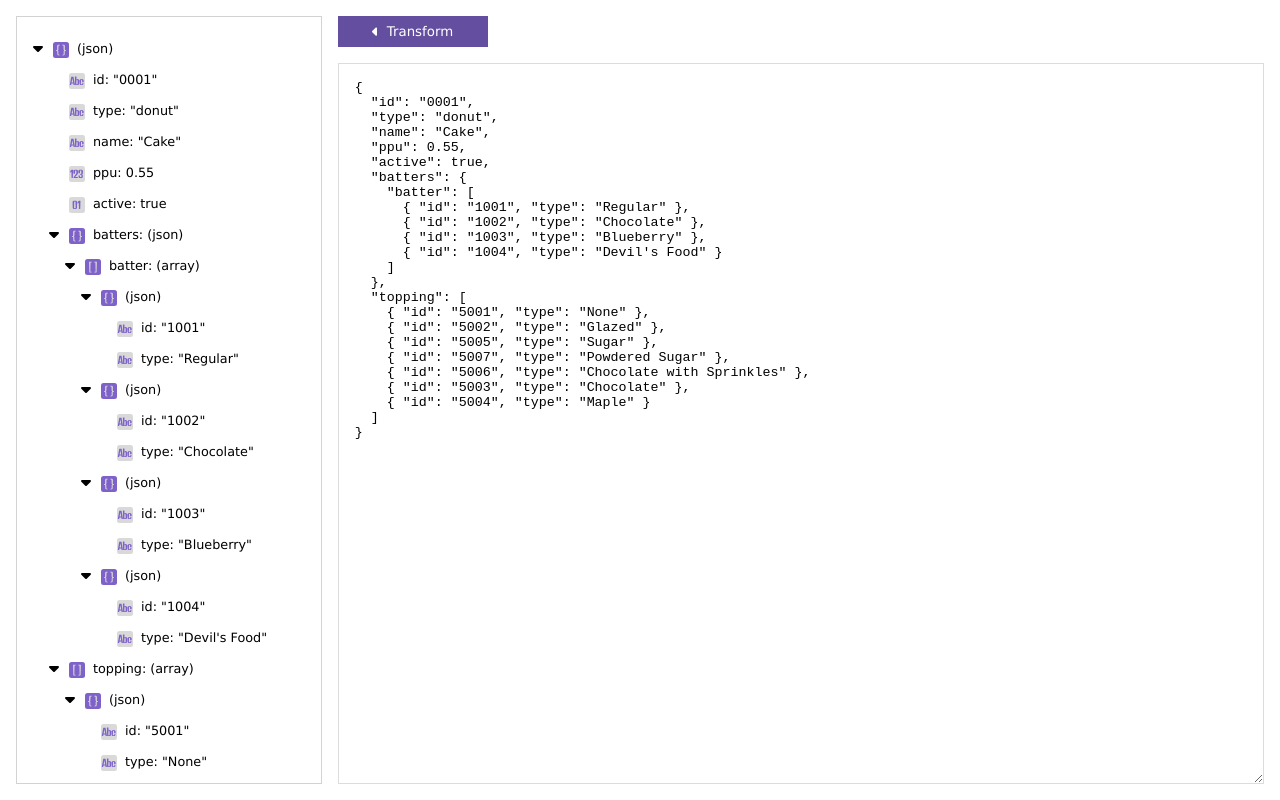
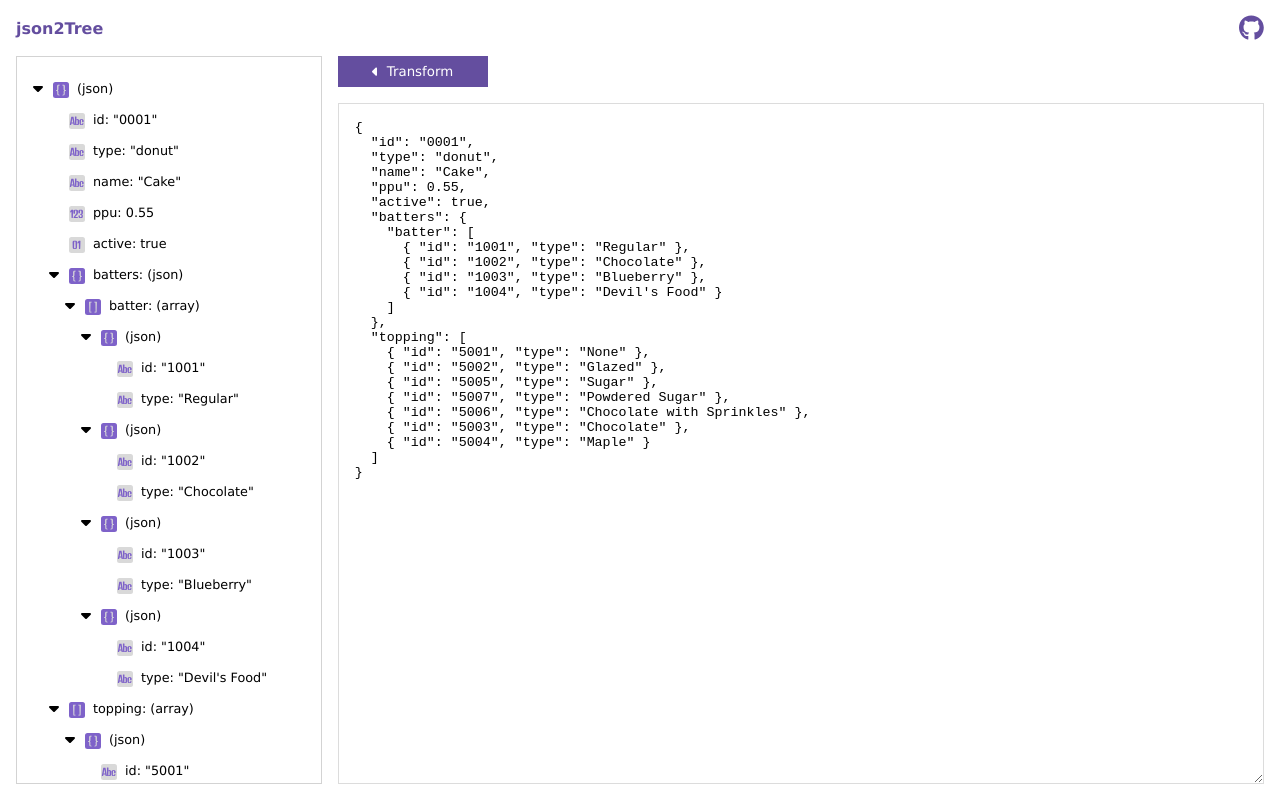
Before and after one commit to thiagoarantes/json2tree, a React (Vite) app: page / in a window 1280 px wide. Built offline with nearby package versions, Linux system fonts and the light colour scheme.

Commit message:
Added Header

```diff
--- a/src/App.tsx
+++ b/src/App.tsx
@@ -1,6 +1,6 @@
 import { useState } from "react";
 import { globalCss, reset, styled } from "@/stitches";
-import { JSONInput, TreeView } from "@/components";
+import { Header, JSONInput, TreeView } from "@/components";
 import { DEFAULT_JSON } from "@/utils";
 
 const globalStyles = globalCss(reset);
@@ -9,7 +9,7 @@ const Container = styled("div", {
   height: "100%",
   width: "100%",
   display: "flex",
-  p: "$2",
+  p: "$7 $2 $2",
   gap: "$2",
 });
 
@@ -24,6 +24,7 @@ function App() {
 
   return (
     <Container>
+      <Header />
       <TreeView value={JSONValue} />
       <JSONInput value={JSONValue} updateJSONValue={updateJSONValue} />
     </Container>
--- /dev/null
+++ b/src/components/Header.tsx
@@ -0,0 +1,64 @@
+import { styled } from "@/stitches";
+import { faGithub } from "@fortawesome/free-brands-svg-icons";
+import { FontAwesomeIcon } from "@fortawesome/react-fontawesome";
+
+const Container = styled("div", {
+  position: "fixed",
+  top: "0",
+  left: "0",
+  right: "0",
+  height: "$space$7",
+  backgroundColor: "white",
+  p: "$2",
+  display: "flex",
+  alignItems: "center",
+  justifyContent: "space-between",
+  color: "$primary500",
+});
+
+const StyledButton = styled("button", {
+  border: "none",
+  backgroundColor: "transparent",
+  fontSize: "1.6rem",
+  color: "$primary500",
+  position: "relative",
+  cursor: "pointer",
+  display: "flex",
+  alignItems: "center",
+
+  "&:hover::before": {
+    content: "Github",
+    fontSize: "0.9rem",
+    fontFamily: "Verdana, Geneva, Tahoma, sans-serif",
+    pr: "$1-5",
+    fontWeight: "bolder",
+  },
+
+  "&:hover::after": {
+    content: "",
+    position: "absolute",
+    top: "-$1",
+    bottom: "-$1",
+    left: "-$1",
+    right: "-$1",
+    zIndex: -1,
+    backgroundColor: "$primary100",
+  },
+});
+
+const Header = () => {
+  return (
+    <Container>
+      <b>json2Tree</b>
+      <StyledButton
+        onClick={() =>
+          window.open("https://github.com/thiagoarantes/json2tree")
+        }
+      >
+        <FontAwesomeIcon icon={faGithub} />
+      </StyledButton>
+    </Container>
+  );
+};
+
+export default Header;
--- a/src/components/TreeViewItem.tsx
+++ b/src/components/TreeViewItem.tsx
@@ -30,14 +30,26 @@ const StyleTreeViewItem = styled("div", {
   backgroundPosition: "0 9px",
   cursor: "default",
   minWidth: "max-content",
+  position: "relative",
+
+  "&:hover::before": {
+    content: "",
+    position: "absolute",
+    top: "0",
+    bottom: "0",
+    left: "-$1",
+    right: "-$1",
+    zIndex: -1,
+    backgroundColor: "$primary100",
+  },
 
   variants: {
     variant: {
       string: { backgroundImage: "url(icons/string.svg)" },
       number: { backgroundImage: "url(icons/number.svg)" },
       boolean: { backgroundImage: "url(icons/boolean.svg)" },
-      json: { backgroundImage: "url(icons/json.svg)" },
-      array: { backgroundImage: "url(icons/array.svg)" },
+      json: { backgroundImage: "url(icons/json.svg)", cursor: "pointer" },
+      array: { backgroundImage: "url(icons/array.svg)", cursor: "pointer" },
     },
   },
 });
--- a/src/components/index.ts
+++ b/src/components/index.ts
@@ -1,3 +1,4 @@
+export { default as Header } from "./Header";
 export { default as JSONInput } from "./JSONInput";
 export { default as Tooltip } from "./Tooltip";
 export { default as TreeView } from "./TreeView";
--- a/src/stitches/stitches.config.ts
+++ b/src/stitches/stitches.config.ts
@@ -14,6 +14,7 @@ export const {
     colors: {
       neutral100: "white",
       neutral400: "gainsboro",
+      primary100: "#eee8ff",
       neutral500: "lightgray",
       primary400: "#7e62c9",
       primary500: "#644e9f",
@@ -27,6 +28,8 @@ export const {
       2: "16px",
       3: "24px",
       4: "32px",
+      5: "40px",
+      7: "56px",
     },
   },
   media: {
@@ -35,10 +38,7 @@ export const {
   utils: {
     /* Margins */
     m: (value: string | number) => ({
-      marginLeft: value,
-      marginRight: value,
-      marginTop: value,
-      marginBottom: value,
+      margin: value,
     }),
     mt: (value: string | number) => ({
       marginTop: value,
@@ -62,10 +62,7 @@ export const {
     }),
     /* Paddings */
     p: (value: string | number) => ({
-      paddingLeft: value,
-      paddingRight: value,
-      paddingTop: value,
-      paddingBottom: value,
+      padding: value,
     }),
     pt: (value: string | number) => ({
       paddingTop: value,
```
